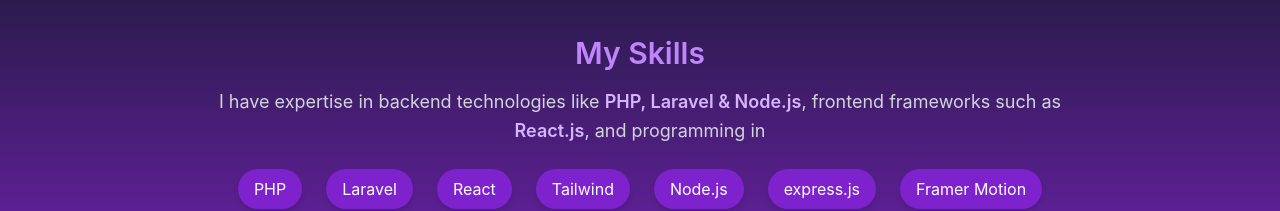
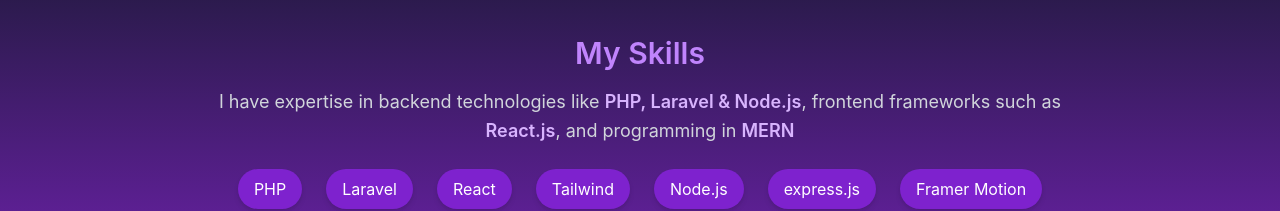
Before and after one commit to Samodya/portfolio_samodya, a React (Vite) app: page / in a window 1280 px wide. Shown: the part 1320-1531 px from the top of the page. Built offline with nearby package versions, Linux system fonts and the light colour scheme.

Commit message:
adding new projects_2 hrm

```diff
--- a/src/Pages/aboutme.jsx
+++ b/src/Pages/aboutme.jsx
@@ -68,6 +68,7 @@
             , frontend frameworks such as{" "}
             <span className="text-purple-300 font-semibold">React.js</span>, and
             programming in{" "}
+            <span className="text-purple-300 font-semibold">MERN</span>
           </p>
 
           {/* Skills Animation */}
```
